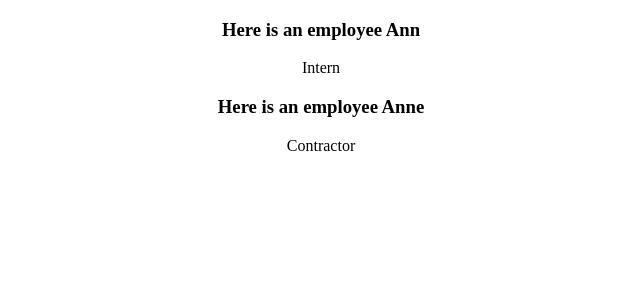
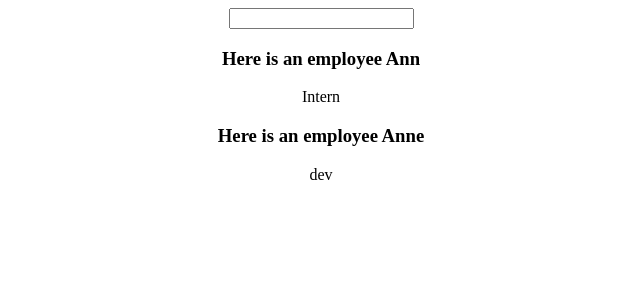
Before and after one commit to rosemata/React_Course, a React (Create React App) app: page / in a window 1280 px wide. Shown: the top 300 px of the page, without its empty margins (319-959 px from the left). Built offline with nearby package versions, Linux system fonts and the light colour scheme.

Commit message:
getting ready for css

```diff
--- a/src/App.js
+++ b/src/App.js
@@ -1,17 +1,24 @@
 
 import './App.css';
 import Employee from './components/employee';
+import {useState} from 'react';
 
 function App() {
   const showEmployee = true;
+  // let role = "dev"
+  const[role,setRole] = useState('dev')
 
   return (
     <div className="App">
 
       {showEmployee ? (
         <>
+        <input type="text" onChange={(e) => {
+          console.log(e.target.value);
+          setRole(e.target.value)
+        }} />
         <Employee name = "Ann" role="Intern"/>
-        <Employee name = "Anne"/>
+        <Employee name = "Anne" role ={role}/>
 
         </>
 
```
